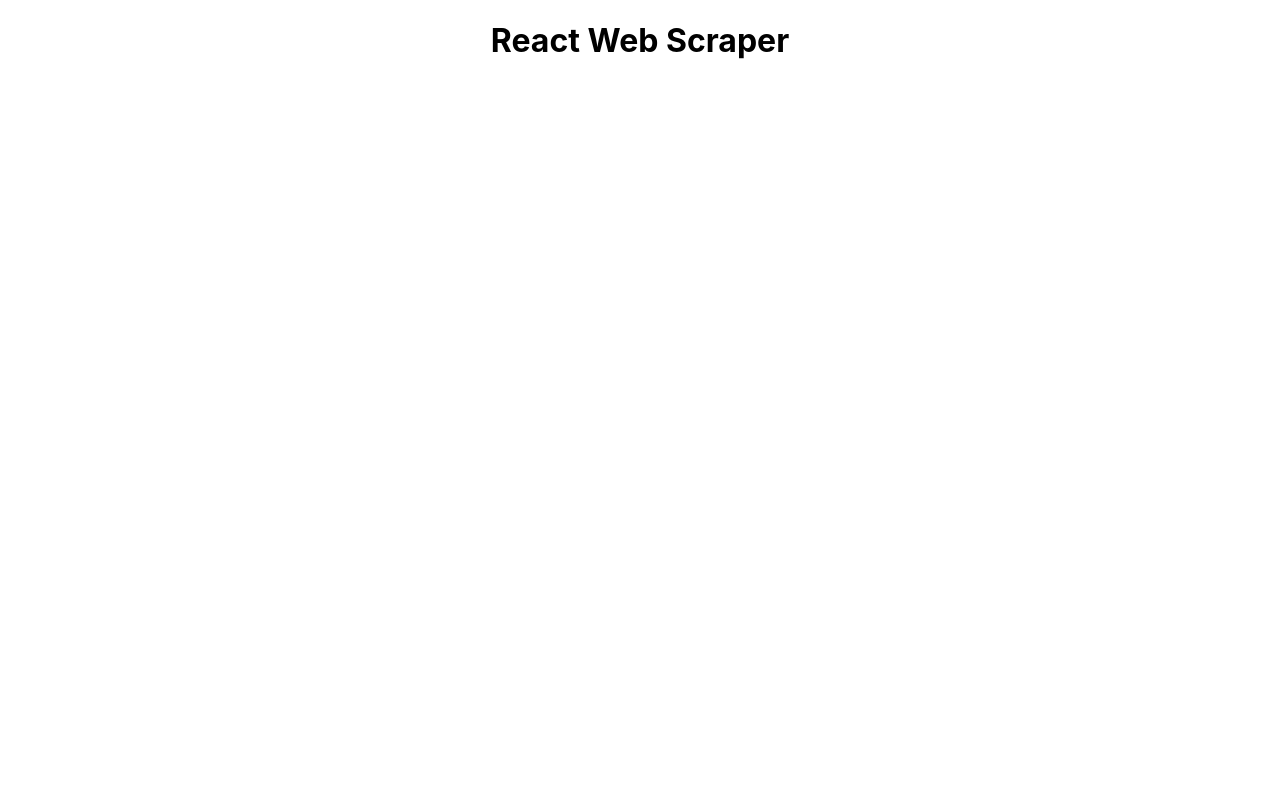
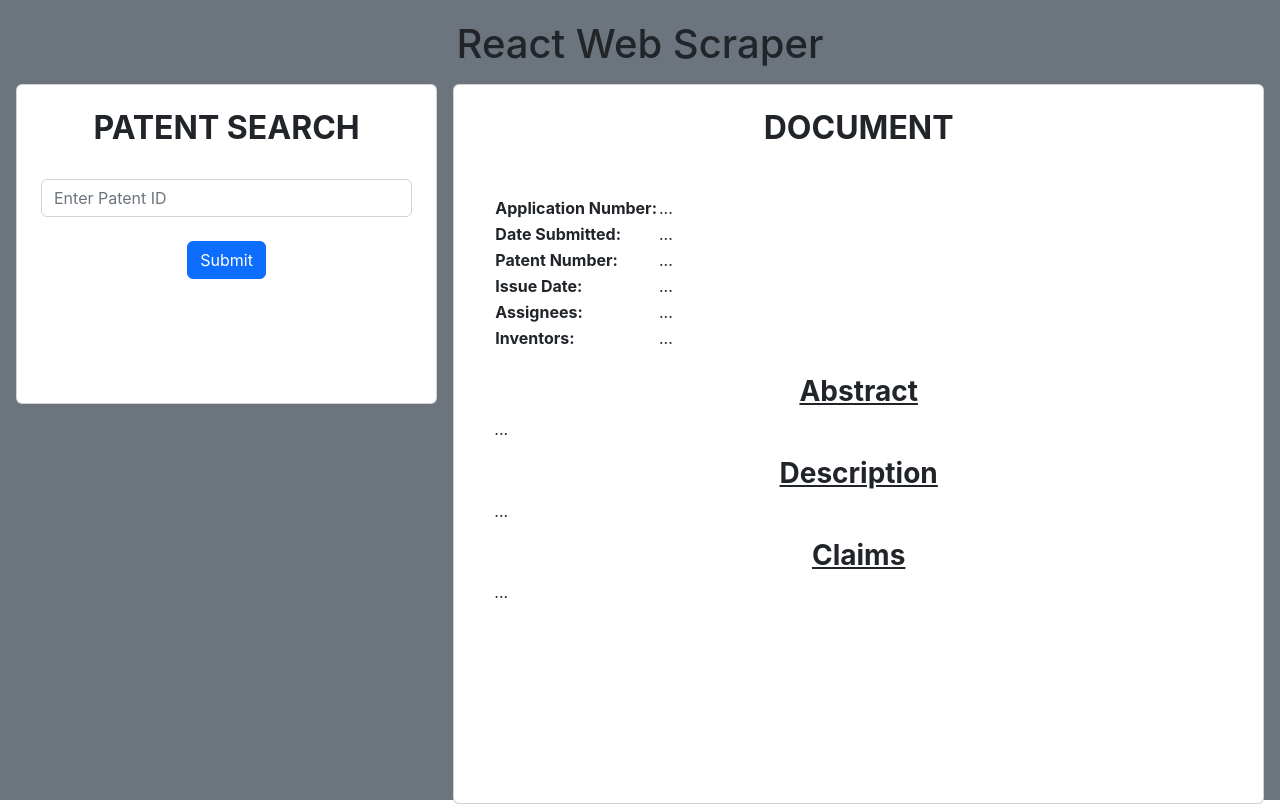
Before and after one commit to RiahiIP/React-Patents, a React (Create React App) app: page / in a window 1280 px wide. Built offline with nearby package versions, Linux system fonts and the light colour scheme.

Commit message:
Develop front-end

```diff
--- a/public/index.html
+++ b/public/index.html
@@ -10,6 +10,8 @@
       content="Web site created using create-react-app"
     />
     <link rel="apple-touch-icon" href="%PUBLIC_URL%/logo192.png" />
+    <link href="https://cdn.jsdelivr.net/npm/bootstrap@5.2.3/dist/css/bootstrap.min.css" rel="stylesheet" integrity="sha384-rbsA2VBKQhggwzxH7pPCaAqO46MgnOM80zW1RWuH61DGLwZJEdK2Kadq2F9CUG65" crossorigin="anonymous">
+    <script defer src="https://cdn.jsdelivr.net/npm/bootstrap@5.2.3/dist/js/bootstrap.bundle.min.js" integrity="sha384-kenU1KFdBIe4zVF0s0G1M5b4hcpxyD9F7jL+jjXkk+Q2h455rYXK/7HAuoJl+0I4" crossorigin="anonymous"></script>
     <!--
       manifest.json provides metadata used when your web app is installed on a
       user's mobile device or desktop. See https://developers.google.com/web/fundamentals/web-app-manifest/
--- /dev/null
+++ b/src/components/Document/Document.css
@@ -0,0 +1,7 @@
+.Document {
+    height: 90vh;
+}
+
+.Document h2,h3 {
+    text-align: center;
+}
--- /dev/null
+++ b/src/components/Document/Document.jsx
@@ -0,0 +1,60 @@
+import './Document.css'
+
+export default function Document() {
+    return(
+        <div className='Document card col p-4 m-2'>
+            <div className=''>
+                <h2><b>DOCUMENT</b></h2>
+            </div>
+            <br />
+            <div className='card-body text-left'>
+                <div>
+                    <table>
+                        <tbody>
+                            <tr>
+                                <td><b>Application Number: </b></td>
+                                <td>...</td>
+                            </tr>
+                            <tr>
+                                <td><b>Date Submitted: </b></td>
+                                <td>...</td>
+                            </tr>
+                            <tr>
+                                <td><b>Patent Number: </b></td>
+                                <td>...</td>
+                            </tr>
+                            <tr>
+                                <td><b>Issue Date: </b></td>
+                                <td>...</td>
+                            </tr>
+                            <tr>
+                                <td><b>Assignees: </b></td>
+                                <td>...</td>
+                            </tr>
+                            <tr>
+                                <td><b>Inventors: </b></td>
+                                <td>...</td>
+                            </tr>
+                        </tbody>
+                    </table>
+                </div>
+                <br />
+                <div>
+                    <div>
+                        <h3><b><u>Abstract</u></b></h3>
+                        <p>...</p>
+                    </div>
+                    <div>
+                        <h3><b><u>Description</u></b></h3>
+                        <p>...</p>
+                    </div>
+                    <div>
+                        <h3><b><u>Claims</u></b></h3>
+                        <p>...</p>
+                    </div>
+                </div>
+            </div>
+
+        </div>
+    )
+}
--- /dev/null
+++ b/src/components/PatentSearch/PatentSearch.css
@@ -0,0 +1,7 @@
+.PatentSearch {
+    height: 40vh;
+}
+
+.PatentSearch h2 {
+    text-align: center;
+}
--- /dev/null
+++ b/src/components/PatentSearch/PatentSearch.jsx
@@ -0,0 +1,17 @@
+import './PatentSearch.css'
+
+import PatentSearchForm from '../PatentSearchForm/PatentSearchForm'
+
+export default function PatentSearch() {
+    return(
+        <div className='PatentSearch card col-4 p-4 m-2'>
+            <div className=''>
+                <h2><b>PATENT SEARCH</b></h2>
+            </div>
+            <br />
+            <div>
+                <PatentSearchForm />
+            </div>
+        </div>
+    )
+}
--- /dev/null
+++ b/src/components/PatentSearchForm/PatentSearchForm.jsx
@@ -0,0 +1,13 @@
+import './PatentSearchForm.css'
+
+export default function PatentSearchForm() {
+    return(
+        <div className='PatentSearchForm '>
+            <form className='d-flex flex-column'>
+                <input type="text" name='patentId' id='patentId' className='form-control' placeholder='Enter Patent ID'/>
+                <br />
+                <button type="submit" className="btn btn-primary mx-auto">Submit</button>
+            </form>
+        </div>
+    )
+}
--- a/src/pages/App/App.css
+++ b/src/pages/App/App.css
@@ -1,38 +1,4 @@
 .App {
-  text-align: center;
+  height: 100vh;
+  padding: 20px;
 }
-
-.App-logo {
-  height: 40vmin;
-  pointer-events: none;
-}
-
-@media (prefers-reduced-motion: no-preference) {
-  .App-logo {
-    animation: App-logo-spin infinite 20s linear;
-  }
-}
-
-.App-header {
-  background-color: #282c34;
-  min-height: 100vh;
-  display: flex;
-  flex-direction: column;
-  align-items: center;
-  justify-content: center;
-  font-size: calc(10px + 2vmin);
-  color: white;
-}
-
-.App-link {
-  color: #61dafb;
-}
-
-@keyframes App-logo-spin {
-  from {
-    transform: rotate(0deg);
-  }
-  to {
-    transform: rotate(360deg);
-  }
-}
--- a/src/pages/App/App.jsx
+++ b/src/pages/App/App.jsx
@@ -1,10 +1,16 @@
-// import logo from './logo.svg';
 import './App.css';
+
+import Document from '../../components/Document/Document'
+import PatentSearch from '../../components/PatentSearch/PatentSearch'
 
 export default function App() {
   return (
-    <main className="App">
-      <h1>React Web Scraper</h1>
+    <main className="App bg-secondary">
+      <h1 className='text-center'>React Web Scraper</h1>
+      <div className='row'>
+        <PatentSearch />
+        <Document />
+      </div>
     </main>
   );
 }
```
Also changed, not shown: src/components/PatentSearchForm/PatentSearchForm.css (added).
